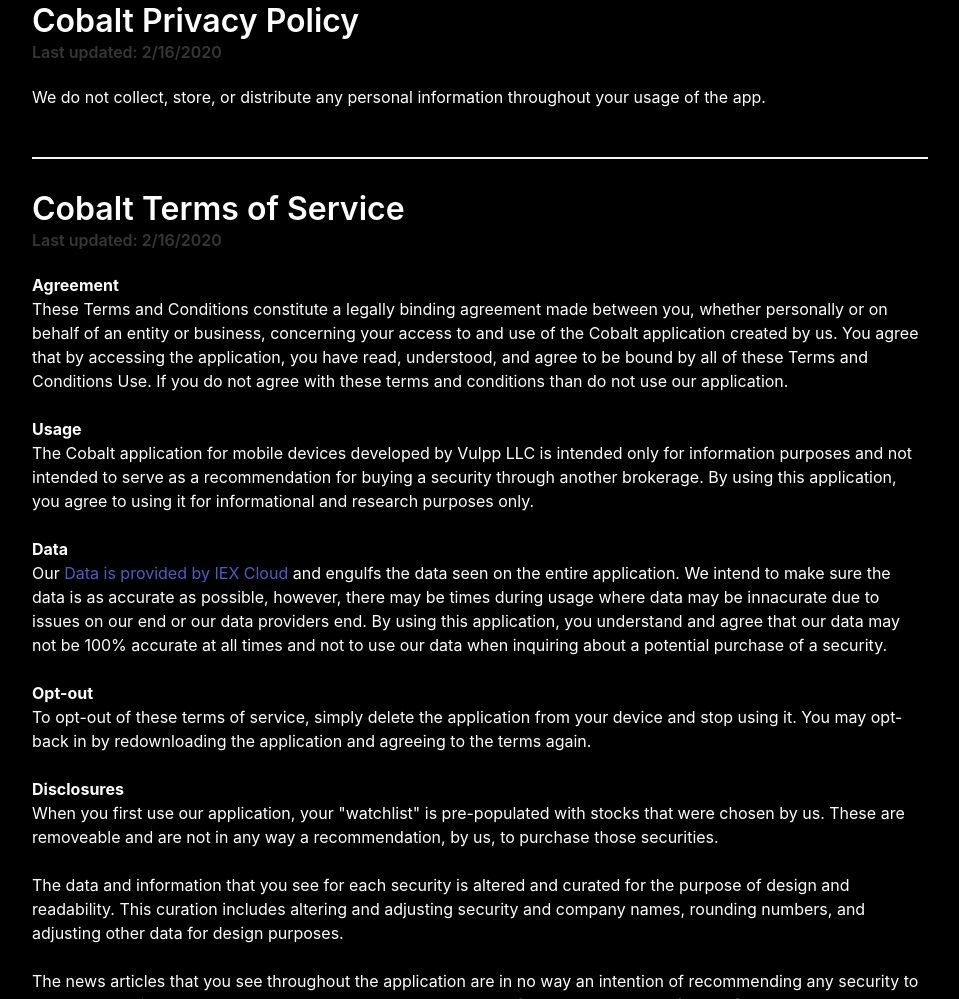
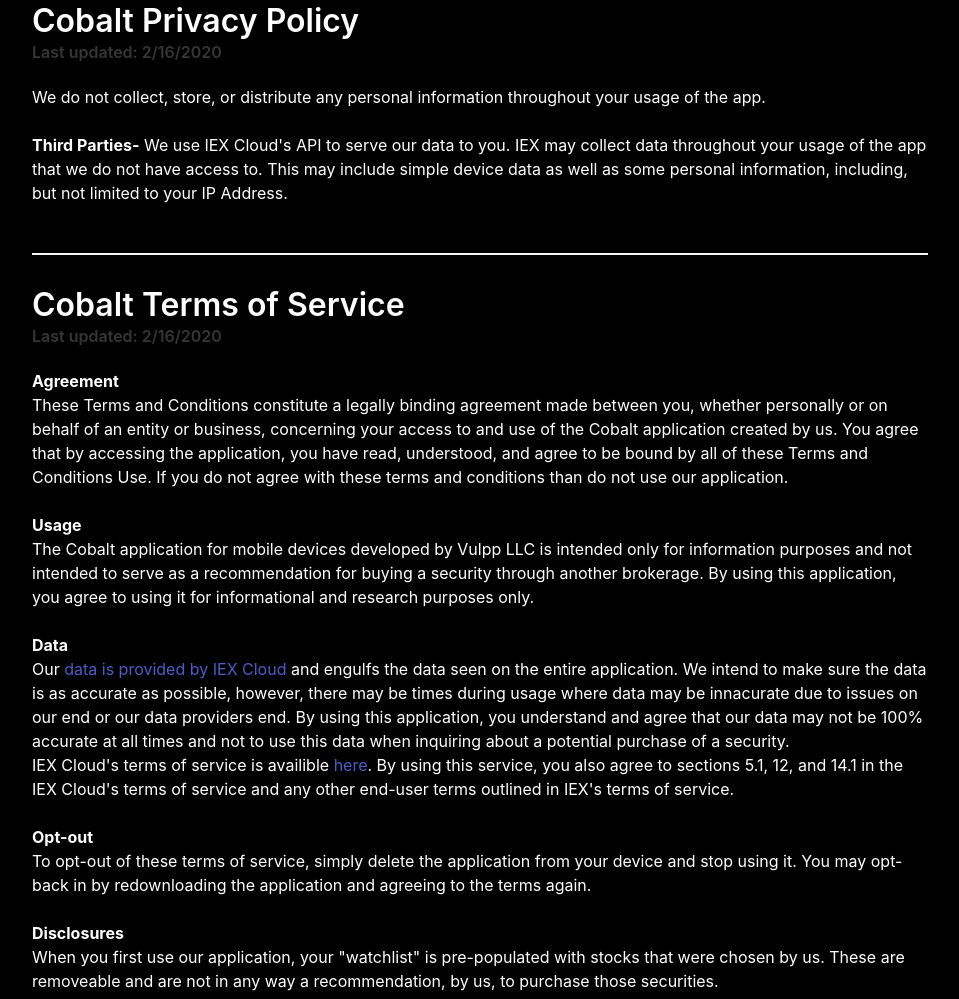
Before and after one commit to vulpp/web, a website: page cobalt-terms.html in a window 1280 px wide. Shown: the part 247-1246 px from the top of the page, without its empty margins (160-1119 px from the left). Drawn offline with nearby package versions, Linux system fonts and the light colour scheme.

Commit message:
Add files via upload

```diff
--- a/cobalt-terms.html
+++ b/cobalt-terms.html
@@ -26,6 +26,11 @@
                     </text>
                     <br>
                     <br>
+                    <text class="has-text-white">
+                    <b>Third Parties-</b> We use IEX Cloud's API to serve our data to you. IEX may collect data throughout your usage of the app that we do not have access to. This may include simple device data as well as some personal information, including, but not limited to your IP Address.
+                    </text>
+                    <br>
+                    <br>
                     <hr>
                     <h1 class="title has-text-white">Cobalt Terms of Service</h1>
                     <h6 class="subtitle">Last updated: 2/16/2020</h6>
@@ -46,8 +51,10 @@
                     <b class="has-text-white">Data</b>
                     <br>
                     <text class="has-text-white">
-                    Our <a href="https://iexcloud.io">Data is provided by IEX Cloud</a> and engulfs the data seen on the entire application. We intend to make sure the data is as accurate as possible, however, there may be times during usage where data may be innacurate due to issues on our end or our data providers end. By using this application, you understand and agree that our data may not be 100% accurate at all times and not to use our data when inquiring about a potential purchase of a security.
+                    Our <a href="https://iexcloud.io">data is provided by IEX Cloud</a> and engulfs the data seen on the entire application. We intend to make sure the data is as accurate as possible, however, there may be times during usage where data may be innacurate due to issues on our end or our data providers end. By using this application, you understand and agree that our data may not be 100% accurate at all times and not to use this data when inquiring about a potential purchase of a security.
                     </text>
+                    <br>
+                    <text class="has-text-white">IEX Cloud's terms of service is availible <a href="https://iexcloud.io/terms/">here</a>. By using this service, you also agree to sections 5.1, 12, and 14.1 in the IEX Cloud's terms of service and any other end-user terms outlined in IEX's terms of service.</text>
                     <br>
                     <br>
                     <b class="has-text-white">Opt-out</b>
```
